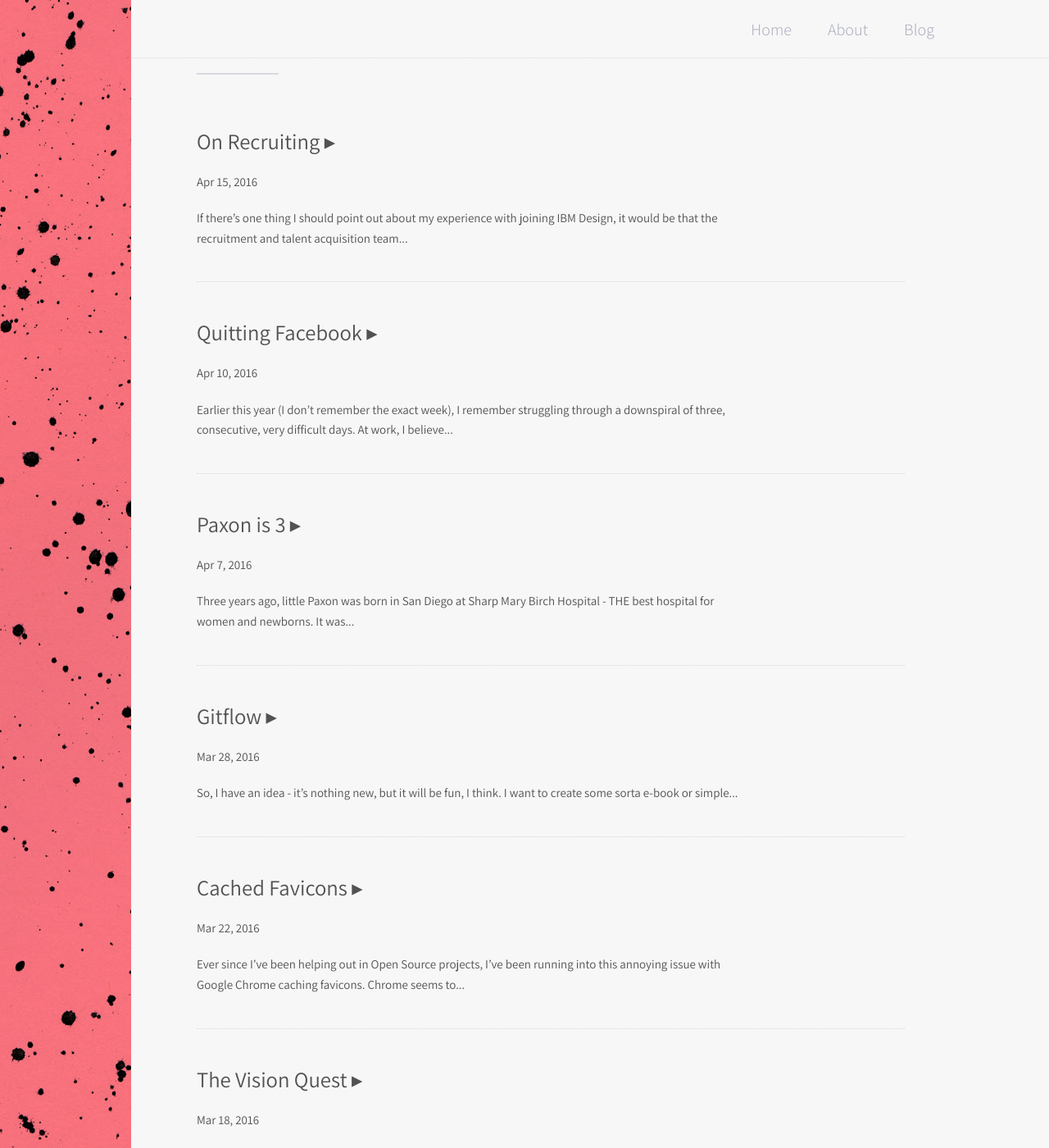
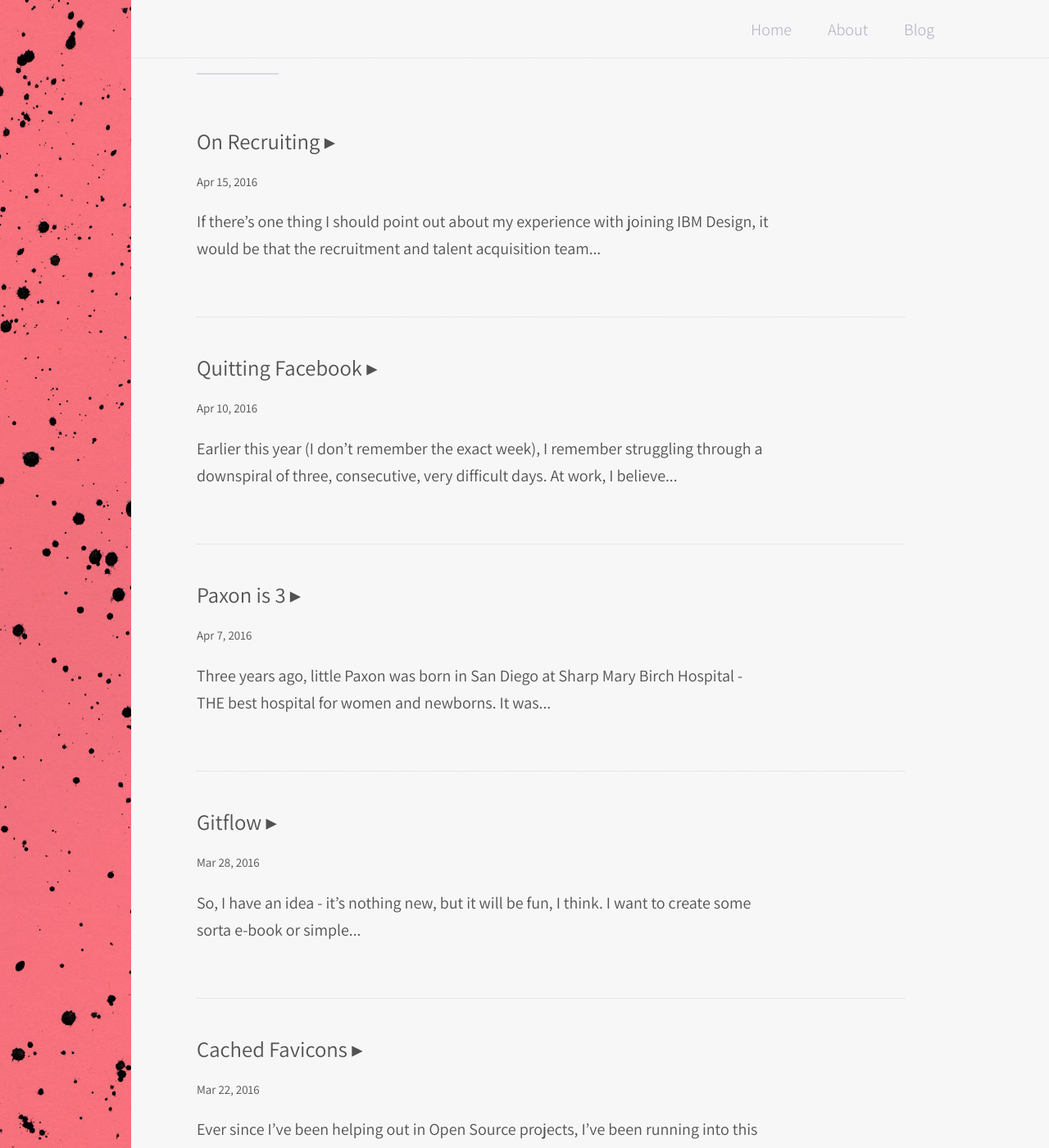
Before and after one commit to techtolentino/digital-card, a Jekyll site: the page built from blog.md, in a window 1280 px wide and 1400 px high, scrolled down 436 px. Shown: the whole window at 82% size. Built offline with Jekyll 4.4.1, drawn with Linux system fonts in a browser that asks for light colours.

Commit message:
post update

```diff
--- a/_sass/_post.scss
+++ b/_sass/_post.scss
@@ -39,8 +39,11 @@
 
     &-meta {
         font-size: .75em;
+    }
+
+    &-preview {
         display: block;
-        max-width: 45em;
+        max-width: 35em;
     }
 }
 
--- a/blog.md
+++ b/blog.md
@@ -13,9 +13,7 @@ subtitle: A collection of thoughts
                 <span class="post-link">{{ post.title }} ▸</span>
                 </h4>
                 <p class="post-meta">{{ post.date | date: "%b %-d, %Y" }}</p>
-                <span class="post-meta">
-                    {{ post.content | strip_html | truncatewords:25}}
-                </span>
+                <p class="post-preview">{{ post.content | strip_html | truncatewords:25}}</p>
             </li>
         </a>
     {% endfor %}
```
